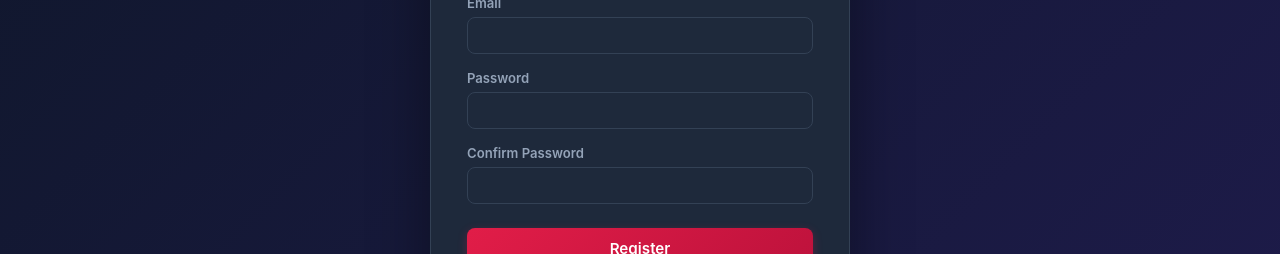
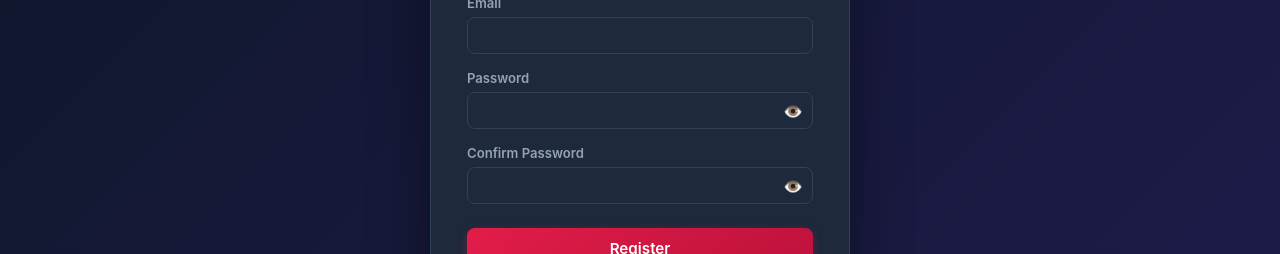
Before and after one commit to JASWANTH1726/newshub-django, a React (Vite) app in the folder newshub/frontend/: page /register in a window 1280 px wide. Shown: the part 332-586 px from the top of the page. Built offline with nearby package versions, Linux system fonts and the light colour scheme; no server answers; the HTML template or start-up script is replaced by a standard one.

Commit message:
Add show/hide password toggle on Login, Register and Account pages

```diff
--- a/newshub/frontend/src/pages/Account.jsx
+++ b/newshub/frontend/src/pages/Account.jsx
@@ -149,6 +149,7 @@ export default function Account() {
   const { user, updateUser } = useAuth();
   const [email, setEmail] = useState(user?.email || '');
   const [passwords, setPasswords] = useState({ old: '', new: '', confirm: '' });
+  const [showPw, setShowPw] = useState({ old: false, new: false, confirm: false });
   const [prefs, setPrefs] = useState(user?.preferences || {});
   const [message, setMessage] = useState({ type: '', text: '' });
   const [loading, setLoading] = useState(false);
@@ -257,12 +258,21 @@ export default function Account() {
             ].map(({ key, label }) => (
               <div className={styles.field} key={key}>
                 <label>{label}</label>
-                <input
-                  type="password"
-                  value={passwords[key]}
-                  onChange={e => setPasswords(p => ({ ...p, [key]: e.target.value }))}
-                  required
-                />
+                <div className={styles.passwordWrapper}>
+                  <input
+                    type={showPw[key] ? 'text' : 'password'}
+                    value={passwords[key]}
+                    onChange={e => setPasswords(p => ({ ...p, [key]: e.target.value }))}
+                    required
+                  />
+                  <button
+                    type="button"
+                    className={styles.eyeBtn}
+                    onClick={() => setShowPw(s => ({ ...s, [key]: !s[key] }))}
+                  >
+                    {showPw[key] ? '🙈' : '👁️'}
+                  </button>
+                </div>
               </div>
             ))}
             <button type="submit" className="btn-primary" disabled={loading}>
--- a/newshub/frontend/src/pages/Account.module.css
+++ b/newshub/frontend/src/pages/Account.module.css
@@ -72,3 +72,29 @@ button[type="submit"] {
   border: 1px solid #f87171;
   color: #f87171;
 }
+
+.passwordWrapper {
+  position: relative;
+  display: flex;
+  align-items: center;
+}
+
+.passwordWrapper input {
+  padding-right: 42px;
+}
+
+.eyeBtn {
+  position: absolute;
+  right: 10px;
+  background: none;
+  border: none;
+  padding: 0;
+  font-size: 1rem;
+  cursor: pointer;
+  color: #94a3b8;
+  line-height: 1;
+  display: flex;
+  align-items: center;
+}
+
+.eyeBtn:hover { color: #f1f5f9; }
--- a/newshub/frontend/src/pages/Auth.module.css
+++ b/newshub/frontend/src/pages/Auth.module.css
@@ -64,3 +64,29 @@
   font-weight: 600;
 }
 .switch a:hover { text-decoration: underline; }
+
+.passwordWrapper {
+  position: relative;
+  display: flex;
+  align-items: center;
+}
+
+.passwordWrapper input {
+  padding-right: 42px;
+}
+
+.eyeBtn {
+  position: absolute;
+  right: 10px;
+  background: none;
+  border: none;
+  padding: 0;
+  font-size: 1rem;
+  cursor: pointer;
+  color: #94a3b8;
+  line-height: 1;
+  display: flex;
+  align-items: center;
+}
+
+.eyeBtn:hover { color: #f1f5f9; }
--- a/newshub/frontend/src/pages/Login.jsx
+++ b/newshub/frontend/src/pages/Login.jsx
@@ -7,6 +7,7 @@ export default function Login() {
   const { login } = useAuth();
   const navigate = useNavigate();
   const [form, setForm] = useState({ username: '', password: '' });
+  const [showPassword, setShowPassword] = useState(false);
   const [error, setError] = useState('');
   const [loading, setLoading] = useState(false);
 
@@ -40,11 +41,16 @@ export default function Login() {
           </div>
           <div className={styles.field}>
             <label>Password</label>
-            <input
-              type="password" required
-              value={form.password}
-              onChange={e => setForm(f => ({ ...f, password: e.target.value }))}
-            />
+            <div className={styles.passwordWrapper}>
+              <input
+                type={showPassword ? 'text' : 'password'} required
+                value={form.password}
+                onChange={e => setForm(f => ({ ...f, password: e.target.value }))}
+              />
+              <button type="button" className={styles.eyeBtn} onClick={() => setShowPassword(s => !s)}>
+                {showPassword ? '🙈' : '👁️'}
+              </button>
+            </div>
           </div>
           {error && <p className="error-msg">{error}</p>}
           <button type="submit" className={`btn-primary ${styles.submit}`} disabled={loading}>
--- a/newshub/frontend/src/pages/Register.jsx
+++ b/newshub/frontend/src/pages/Register.jsx
@@ -7,6 +7,7 @@ export default function Register() {
   const { register } = useAuth();
   const navigate = useNavigate();
   const [form, setForm] = useState({ username: '', email: '', password: '', confirm: '' });
+  const [showPasswords, setShowPasswords] = useState({ password: false, confirm: false });
   const [error, setError] = useState('');
   const [loading, setLoading] = useState(false);
 
@@ -26,25 +27,44 @@ export default function Register() {
     }
   };
 
+  const fields = [
+    { name: 'username', label: 'Username', type: 'text' },
+    { name: 'email', label: 'Email', type: 'email' },
+    { name: 'password', label: 'Password', type: 'password' },
+    { name: 'confirm', label: 'Confirm Password', type: 'password' },
+  ];
+
   return (
     <div className={styles.page}>
       <div className={styles.card}>
         <div className={styles.logo}>📰 NewsHub</div>
         <h2 className={styles.title}>Create account</h2>
         <form onSubmit={handleSubmit}>
-          {[
-            { name: 'username', label: 'Username', type: 'text' },
-            { name: 'email',    label: 'Email',    type: 'email' },
-            { name: 'password', label: 'Password', type: 'password' },
-            { name: 'confirm',  label: 'Confirm Password', type: 'password' },
-          ].map(({ name, label, type }) => (
+          {fields.map(({ name, label, type }) => (
             <div className={styles.field} key={name}>
               <label>{label}</label>
-              <input
-                type={type} required
-                value={form[name]}
-                onChange={e => setForm(f => ({ ...f, [name]: e.target.value }))}
-              />
+              {type === 'password' ? (
+                <div className={styles.passwordWrapper}>
+                  <input
+                    type={showPasswords[name] ? 'text' : 'password'} required
+                    value={form[name]}
+                    onChange={e => setForm(f => ({ ...f, [name]: e.target.value }))}
+                  />
+                  <button
+                    type="button"
+                    className={styles.eyeBtn}
+                    onClick={() => setShowPasswords(s => ({ ...s, [name]: !s[name] }))}
+                  >
+                    {showPasswords[name] ? '🙈' : '👁️'}
+                  </button>
+                </div>
+              ) : (
+                <input
+                  type={type} required
+                  value={form[name]}
+                  onChange={e => setForm(f => ({ ...f, [name]: e.target.value }))}
+                />
+              )}
             </div>
           ))}
           {error && <p className="error-msg">{error}</p>}
```
